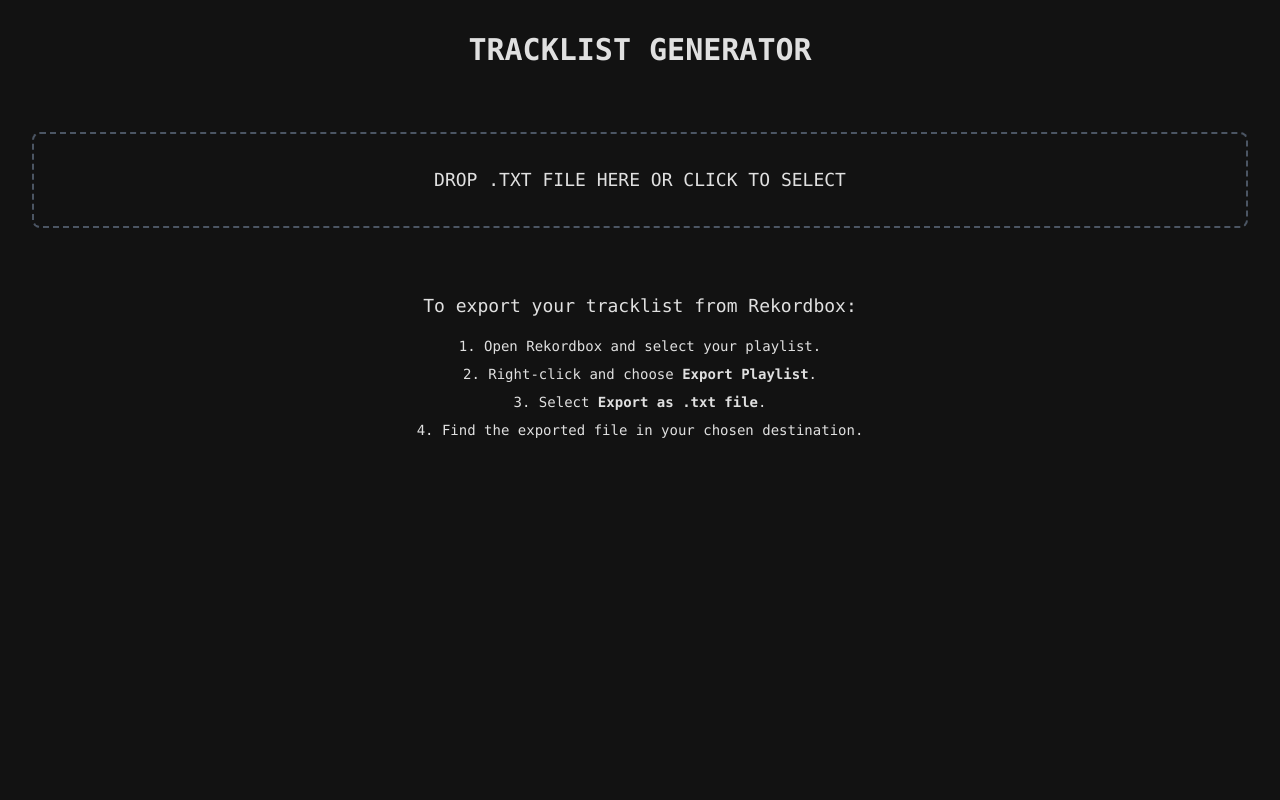
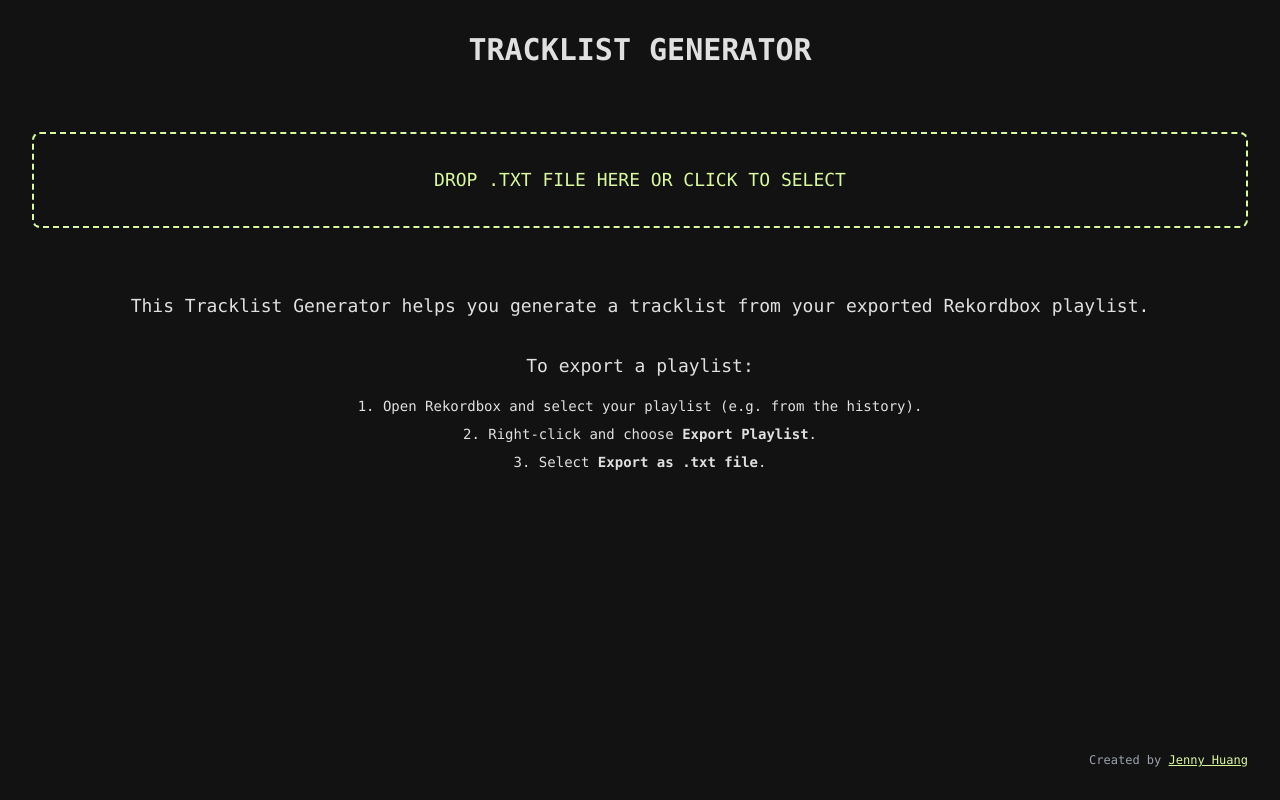
Before and after one commit to huang-jenny/tracklist-generator, a React (Create React App) app: page / in a window 1280 px wide. Built offline with nearby package versions, Linux system fonts and the light colour scheme.

Commit message:
added formatted tracklist and collapsing table

```diff
--- a/package.json
+++ b/package.json
@@ -8,6 +8,7 @@
     "@testing-library/user-event": "^13.5.0",
     "react": "^18.3.1",
     "react-dom": "^18.3.1",
+    "react-icons": "^5.3.0",
     "react-scripts": "5.0.1",
     "web-vitals": "^2.1.4"
   },
--- a/src/App.css
+++ b/src/App.css
@@ -36,3 +36,26 @@
     transform: rotate(360deg);
   }
 }
+
+/* Custom horizontal scrollbar styles */
+.table-container {
+  overflow-x: auto;
+}
+
+/* Webkit scrollbar styles */
+.table-container::-webkit-scrollbar {
+  height: 8px; /* Adjust the height of the scrollbar */
+}
+
+.table-container::-webkit-scrollbar-track {
+  background: transparent; /* Scrollbar track */
+}
+
+.table-container::-webkit-scrollbar-thumb {
+  background: #888; /* Scrollbar thumb */
+  border-radius: 4px; /* Rounded corners */
+}
+
+.table-container::-webkit-scrollbar-thumb:hover {
+  background: #555; /* Darker color on hover */
+}
--- a/src/TracklistGenerator.js
+++ b/src/TracklistGenerator.js
@@ -1,18 +1,13 @@
 import React, { useState, useEffect } from 'react';
+import { FaChevronDown, FaChevronUp } from 'react-icons/fa'; // Import an arrow icon
 
 const TracklistGenerator = () => {
   const [tracklist, setTracklist] = useState([]);
   const [columns, setColumns] = useState([]);
   const [dragActive, setDragActive] = useState(false);
-
-  useEffect(() => {
-    document.body.style.backgroundColor = '#121212';
-    document.body.style.color = '#e0e0e0';
-    return () => {
-      document.body.style.backgroundColor = '';
-      document.body.style.color = '';
-    };
-  }, []);
+  const [formattedTracklist, setFormattedTracklist] = useState('');
+  const collapsedRows = 5; // Number of rows to show initially
+  const [isExpanded, setIsExpanded] = useState(false);
 
   const handleFileUpload = (event) => {
     const file = event.target.files[0];
@@ -39,7 +34,6 @@ const TracklistGenerator = () => {
   };
 
   const processFile = (file) => {
-    // Check if the file is a valid Blob type (or File)
     if (file instanceof Blob) {
       const reader = new FileReader();
       reader.onload = (e) => {
@@ -47,9 +41,9 @@ const TracklistGenerator = () => {
         const { headers, tracks } = parseTracklist(text);
         setColumns(headers);
         setTracklist(tracks);
+        setIsExpanded(false);
+        generateFormattedTracklist(tracks);
       };
-
-      // Read the file as text
       reader.readAsText(file);
     } else {
       console.error('Invalid file type. Expected a Blob or File.');
@@ -71,40 +65,78 @@ const TracklistGenerator = () => {
     return { headers, tracks };
   };
 
+  const generateFormattedTracklist = (tracks) => {
+    const formatted = tracks
+      .map((track, index) => {
+        const artist = track['Artist'] || track['Interpret'] || 'Unknown Artist';
+        const title = track['Track Title'] || track['Trackname'] || 'Unknown Track';
+        return `${index + 1}. ${artist} - ${title}`;
+      })
+      .join('\n');
+    setFormattedTracklist(formatted);
+  };
+
+  const copyToClipboard = () => {
+    navigator.clipboard.writeText(formattedTracklist).then(
+      () => {
+        alert('Formatted tracklist copied to clipboard!');
+      },
+      (err) => {
+        console.error('Could not copy text: ', err);
+      }
+    );
+  };
+
+  const toggleRows = () => {
+    // if (isExpanded) {
+    //   setVisibleRows(5);
+    // } else {
+    //   setVisibleRows(tracklist.length); // Show all rows
+    // }
+    setIsExpanded(!isExpanded);
+  };
+
   return (
-    <div className="min-h-screen bg-[#121212] text-[#e0e0e0] p-8 font-mono">
+    <div className="flex flex-col min-h-screen bg-[#121212] text-[#e0e0e0] p-8 font-mono">
+      <div className="flex-grow">
         <h1 className="text-3xl font-bold mb-8 text-center">TRACKLIST GENERATOR</h1>
         <div className="mt-16 text-center"></div>
         <div
-        className={`mb-8 border-2 border-dashed border-gray-600 rounded-lg p-8 text-center cursor-pointer transition-all duration-300 ease-in-out ${dragActive ? 'border-gray-400 bg-gray-800' : ''}`}
+          className={`mb-8 border-2 border-dashed border-lime-200 rounded-lg p-0 text-center cursor-pointer transition-all duration-300 ease-in-out ${dragActive ? 'border-gray-400 bg-gray-800' : ''}`}
           onDragEnter={handleDrag}
           onDragLeave={handleDrag}
           onDragOver={handleDrag}
           onDrop={handleDrop}>
-        <label className="cursor-pointer">
-          <span className="text-lg">DROP .TXT FILE HERE OR CLICK TO SELECT</span>
+          <label className="cursor-pointer w-full h-full block">
+            <div className="text-lg text-lime-200 p-8">DROP .TXT FILE HERE OR CLICK TO SELECT</div>
             <input type="file" accept=".txt" onChange={handleFileUpload} className="hidden" />
           </label>
         </div>
         {tracklist.length === 0 && (
           <div className="mt-16 text-center">
-          <p className="text-lg">To export your tracklist from Rekordbox:</p>
+            <p className="text-lg">
+              This Tracklist Generator helps you generate a tracklist from your exported Rekordbox
+              playlist.
+            </p>
+            <p className="text-lg mt-8">To export a playlist:</p>
             <ol className="list-decimal list-inside text-sm mt-4 space-y-2">
-            <li>Open Rekordbox and select your playlist.</li>
+              <li>Open Rekordbox and select your playlist (e.g. from the history).</li>
               <li>
                 Right-click and choose <strong>Export Playlist</strong>.
               </li>
               <li>
                 Select <strong>Export as .txt file</strong>.
               </li>
-            <li>Find the exported file in your chosen destination.</li>
             </ol>
           </div>
         )}
 
         {tracklist.length > 0 && (
-        <div className="overflow-x-auto">
-          <table className="w-full border-collapse">
+          <>
+            <div className="mb-4">Your selected playlist:</div>
+            <div className="relative">
+              <div className="relative table-container overflow-x-auto">
+                <table className="w-full border-collapse ">
                   <thead>
                     <tr className="bg-[#1a1a1a]">
                       {columns.map((column, index) => (
@@ -117,7 +149,9 @@ const TracklistGenerator = () => {
                     </tr>
                   </thead>
                   <tbody className="divide-y divide-gray-800">
-              {tracklist.map((track, index) => (
+                    {tracklist
+                      .slice(0, isExpanded ? tracklist.length : collapsedRows)
+                      .map((track, index) => (
                         <tr
                           key={index}
                           className="hover:bg-[#1a1a1a] transition-colors duration-150 ease-in-out">
@@ -131,7 +165,47 @@ const TracklistGenerator = () => {
                   </tbody>
                 </table>
               </div>
+              {tracklist.length > 5 &&
+                (isExpanded ? (
+                  <div
+                    onClick={toggleRows}
+                    className="w-full cursor-pointer text-center py-4 flex justify-center">
+                    <FaChevronUp className="text-lime-200 text-2xl" />
+                  </div>
+                ) : (
+                  <div
+                    onClick={toggleRows}
+                    className="absolute bottom-0 w-full bg-gradient-to-t from-[#121212] via-[#121212]/90 to-transparent cursor-pointer text-center py-4 flex justify-center">
+                    <FaChevronDown className="text-lime-200 text-2xl" />
+                  </div>
+                ))}
+            </div>
+            <div className="mt-8">
+              <h2 className="text-2xl font-bold mb-4">FORMATTED TRACKLIST</h2>
+              <pre className="bg-[#1a1a1a] p-4 rounded-lg whitespace-pre-wrap">
+                {formattedTracklist}
+              </pre>
+              <button
+                onClick={copyToClipboard}
+                className="mt-4 bg-gray-800 hover:bg-gray-700 text-white font-bold py-2 px-4 rounded transition-colors duration-150 ease-in-out">
+                COPY TO CLIPBOARD
+              </button>
+            </div>
+          </>
         )}
+      </div>
+      <footer className="mt-12 text-end text-xs text-gray-400">
+        <p>
+          Created by{' '}
+          <a
+            href="https://jennyhuang.de"
+            className="text-lime-200 underline"
+            target="_blank"
+            rel="noopener noreferrer">
+            Jenny Huang
+          </a>
+        </p>
+      </footer>
     </div>
   );
 };
```
Also changed, not shown: 1 other file (tests, documents, lock files or other folders). Lines whose indentation alone changed are shown as unchanged.
